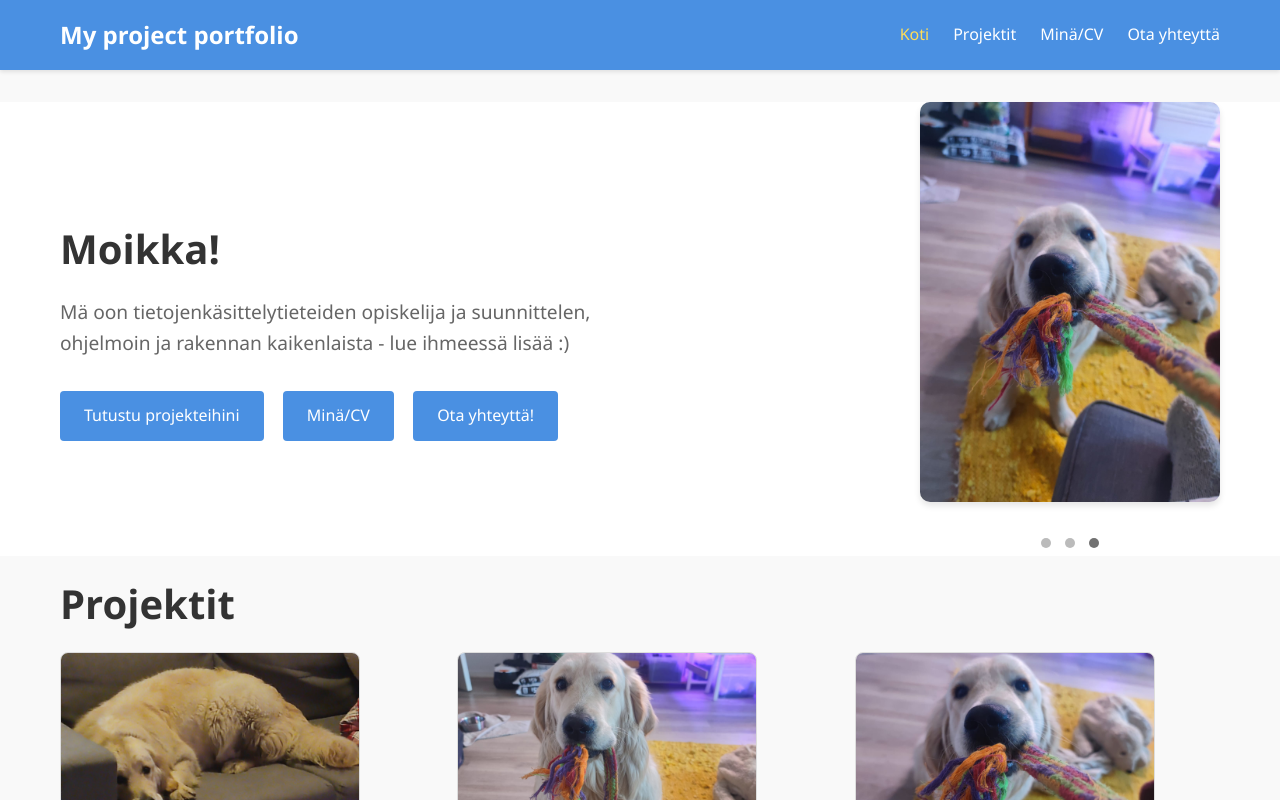
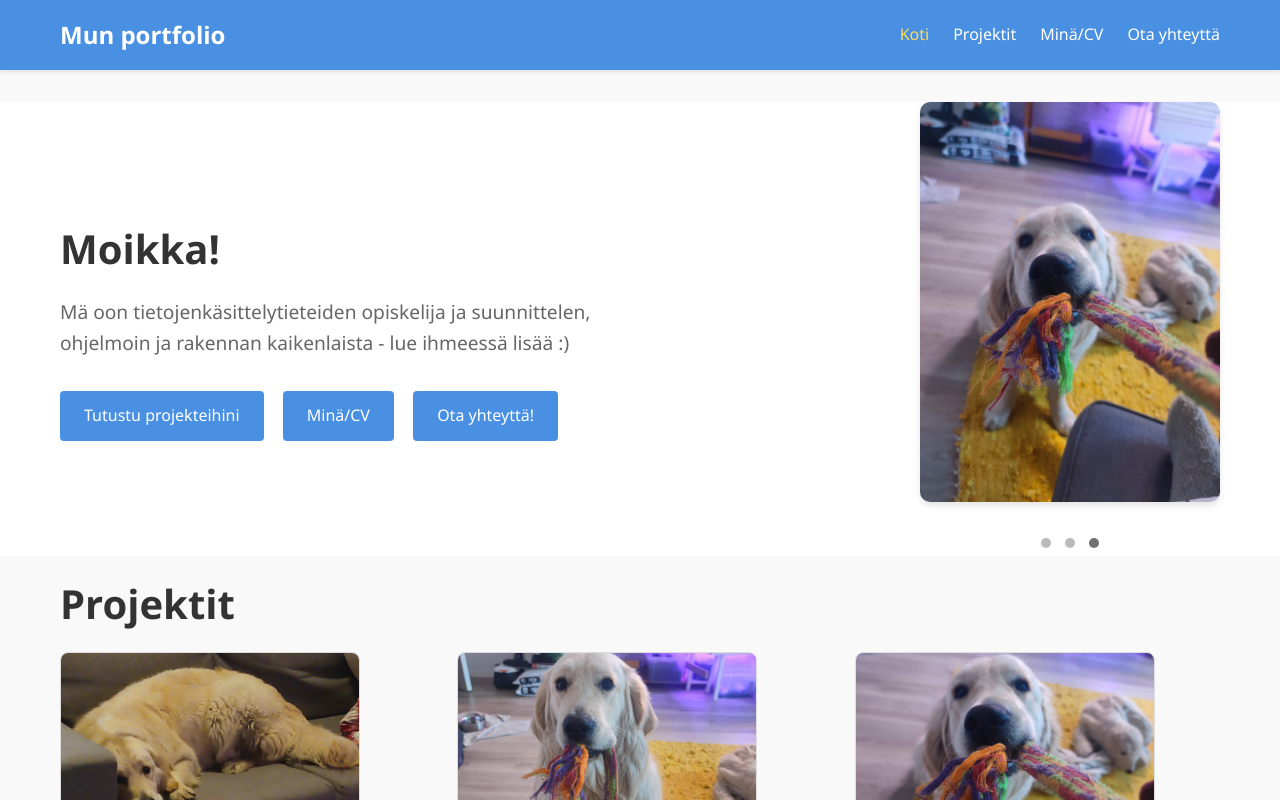
Before and after one commit to VilhoT/my_project_portfolio, a plain HTML site: page index.html in a window 1280 px wide. Shown: the top 800 px of the page. Drawn offline with Linux system fonts and the light colour scheme.

Commit message:
Update index.html

```diff
--- a/index.html
+++ b/index.html
@@ -13,7 +13,7 @@
     <header class="header">
         <div class="container">
             <nav class="navbar">
-                <a href="#" class="logo">My project portfolio</a>
+                <a href="#" class="logo">Mun portfolio</a>
                 <ul class="nav-links">
                     <li><a href="#home" class="nav-link active">Koti</a></li>
                     <li><a href="projects.html" class="nav-link">Projektit</a></li>
```
